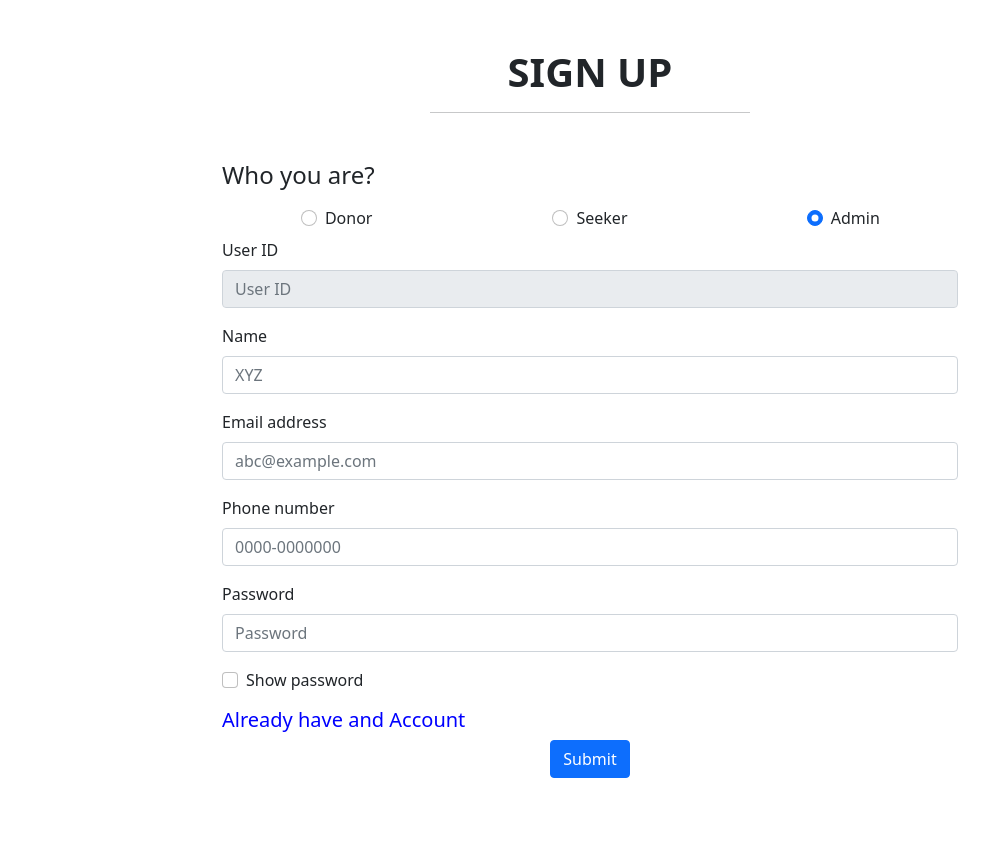
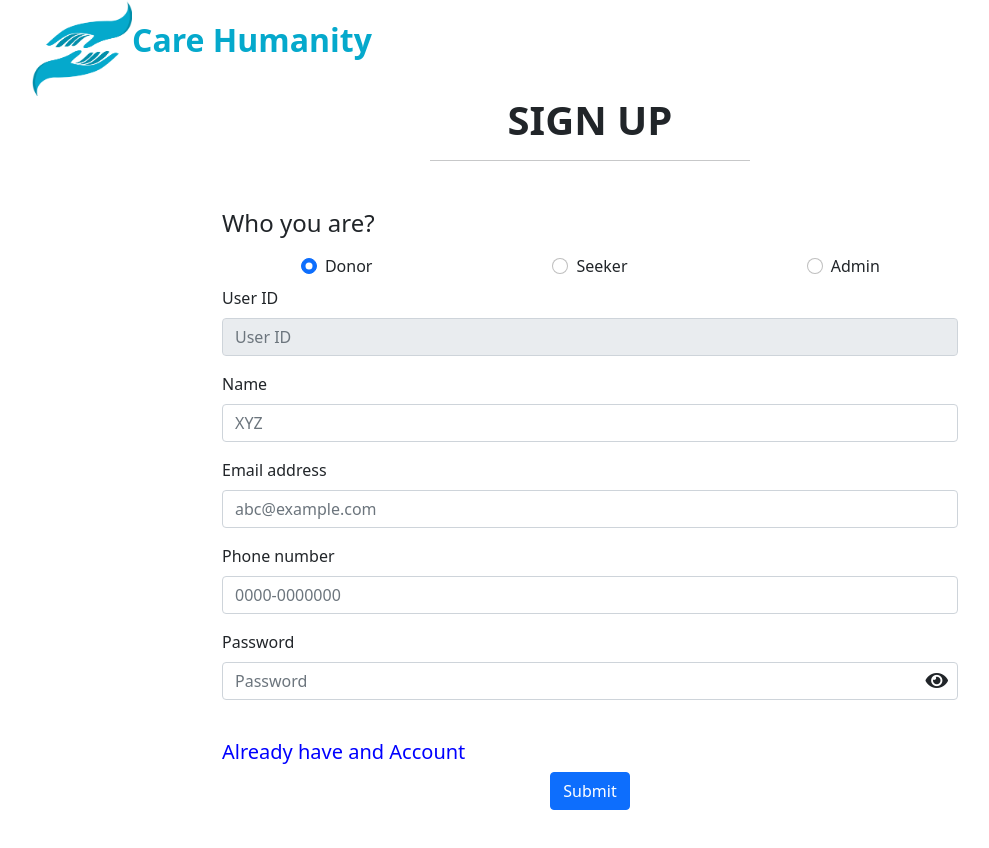
Before and after one commit to mumer29/Humanity-care, a React (Create React App) app in the folder save-wastage-food/: page /sign-up in a window 1280 px wide. Shown: the top 848 px of the page, without its empty margins (50-1039 px from the left). Before the commit the page ends 826 px from the top, so only its background shows below. Built offline with nearby package versions, Linux system fonts and the light colour scheme.

Commit message:
how and hide password

```diff
--- a/save-wastage-food/src/components/registrationForm/SignIn.js
+++ b/save-wastage-food/src/components/registrationForm/SignIn.js
@@ -1,4 +1,5 @@
-import React, { useEffect, useState } from 'react';
+import React, { useState } from 'react';
+import './sign.css'
 import { useNavigate } from "react-router-dom";
 import { toast } from 'react-toastify'
 import { firestore } from "../../firebase";
@@ -52,13 +53,16 @@ function SignIn() {
         navigate("/sign-up")
 
     }
-    function showHidePassword(e) {
-        const checked = e.target.checked;
-        if (checked) {
-            setPassword(false)
-        } else {
-            setPassword(true)
-        }
+    function showPassword() {
+        setPassword(false)
+        document.getElementById("show").style.display = "none";
+        document.getElementById("hide").style.display = "table";
+
+    }
+    function hidePassword() {
+        setPassword(true)
+        document.getElementById("show").style.display = "table";
+        document.getElementById("hide").style.display = "none";
     }
     function designation(e) {
         const userValue = e.target.value;
@@ -71,8 +75,30 @@ function SignIn() {
         }
     }
 
+
     return (
-        <section className="main-about-heading mt-5 ">
+        <section className="main-about-heading  ">
+            <div className="container">
+                <div className="row">
+                    <div className="col">
+                        <img
+                            style={{
+                                width: "100px",
+                                display: "inline"
+                            }}
+                            src="logo/blueLogo.png"
+                            alt="logo"
+                        />
+                        <h2
+                            style={{
+                                display: "inline",
+                                color: "#05a9cc",
+                                fontWeight: "bold"
+                            }}
+                        >Care Humanity</h2>
+                    </div>
+                </div>
+            </div>
             <div className="text-center">
                 <h1 className="display-6 fw-bold text-uppercase">Sign in</h1>
                 <hr className="w-25 mx-auto " />
@@ -80,7 +106,11 @@ function SignIn() {
             <div className="container my-5">
                 <div className="row">
                     <div className="col-xxl-8 col-10 col-md-8 mx-auto  ">
-                        <form autoComplete="on" id="loginForm" method='POST'>
+                        <form
+                            autoComplete="off"
+                            id="loginForm"
+                            method='POST'
+                            onSubmit={postData}>
                             <div>
                                 <h4>
                                     Who you are?
@@ -97,6 +127,9 @@ function SignIn() {
                                         type="radio"
                                         name="flexRadioDefault"
                                         id="flexRadioDefault1"
+                                        defaultChecked
+
+
                                     />
                                     <label className="form-check-label" htmlFor="flexRadioDefault1">
                                         Donor
@@ -112,6 +145,8 @@ function SignIn() {
                                         type="radio"
                                         name="flexRadioDefault"
                                         id="flexRadioDefault2"
+
+
                                     />
                                     <label className="form-check-label" htmlFor="flexRadioDefault2">
                                         Seeker
@@ -127,7 +162,9 @@ function SignIn() {
                                         type="radio"
                                         name="flexRadioDefault"
                                         id="flexRadioDefault3"
-                                        defaultChecked
+
+
+
                                     />
                                     <label className="form-check-label" htmlFor="flexRadioDefault3">
                                         Admin
@@ -145,6 +182,7 @@ function SignIn() {
                                     onChange={getUserData}
                                     className="form-control"
                                     placeholder="abc@example.com"
+                                    required
                                 />
                             </div>
 
@@ -159,9 +197,20 @@ function SignIn() {
                                     onChange={getUserData}
                                     className="form-control"
                                     placeholder="Password"
+                                    required
+
                                 />
+                                <i className="fas fa-eye visible"
+                                    id='show'
+                                    onClick={showPassword}
+                                ></i>
+                                <i class="fas fa-eye-slash visible"
+                                    id="hide"
+                                    onClick={hidePassword}
+                                    style={{ display: "none" }}
+                                ></i>
                             </div>
-                            <div className="mb-3 form-check">
+                            {/* <div className="mb-3 form-check">
                                 <input
                                     type="checkbox"
                                     className="form-check-input"
@@ -173,7 +222,7 @@ function SignIn() {
                                 <label className="form-check-label" htmlFor="exampleCheck1">
                                     Show password
                                 </label>
-                            </div>
+                            </div> */}
 
                             <div className="h5">
                                 <a style={{ color: "blue", cursor: "pointer" }}
@@ -184,7 +233,7 @@ function SignIn() {
                                 <button
                                     type="submit"
                                     className="btn btn-primary "
-                                    onClick={postData}
+                                // onClick={postData}
                                 >Submit</button>
                             </div>
                         </form>
--- a/save-wastage-food/src/components/registrationForm/SignUp.js
+++ b/save-wastage-food/src/components/registrationForm/SignUp.js
@@ -1,4 +1,5 @@
-import React, { useState } from 'react'
+import React, { useState } from 'react';
+import './sign.css'
 import { useNavigate } from "react-router-dom";
 import { toast } from 'react-toastify'
 import firebase from "../../firebase";
@@ -38,16 +39,27 @@ function SignUp() {
         navigate("/sign-in")
 
     }
-    function showHidePassword(e) {
-        const checked = e.target.checked;
-        if (checked) {
-            setPassword(false)
-        } else {
-            setPassword(true)
-        }
+    // function showHidePassword(e) {
+    //     const checked = e.target.checked;
+    //     if (checked) {
+    //         setPassword(false)
+    //     } else {
+    //         setPassword(true)
+    //     }
+    // }
+    function showPassword() {
+        setPassword(false)
+         document.getElementById("show").style.display="none";
+         document.getElementById("hide").style.display="table";
+
+    }
+    function hidePassword(){
+        setPassword(true)
+        document.getElementById("show").style.display="table";
+        document.getElementById("hide").style.display="none";
     }
 
-    let s4 = () => {
+    let uniqueIdGenerator = () => {
         return Math.floor((1 + Math.random()) * 0x10000)
             .toString(16)
             .substring(1);
@@ -58,22 +70,22 @@ function SignUp() {
         let userData = document.getElementById("userID");
         const userValue = e.target.value;
         if (userValue === "donor") {
-            let result = s4()
-            let userdesi = "D-"
-            let final = userdesi.concat(result)
+            let result = uniqueIdGenerator()
+            let userdezi = "D-"
+            let final = userdezi.concat(result)
             userData.value = final
             user.uid = final
 
         } else if (userValue === "seeker") {
-            let result = s4()
-            let userdesi = "S-"
-            let final = userdesi.concat(result)
+            let result = uniqueIdGenerator()
+            let userdezi = "S-"
+            let final = userdezi.concat(result)
             userData.value = final
             user.uid = final
 
         }
         else {
-            let result = s4()
+            let result = uniqueIdGenerator()
             let userdesi = "A-"
             let final = userdesi.concat(result)
             userData.value = final
@@ -83,7 +95,28 @@ function SignUp() {
     }
 
     return (
-        <section className="main-about-heading mt-5 ">
+        <section className="main-about-heading  ">
+            <div className="container">
+                <div className="row">
+                    <div className="col">
+                        <img
+                            style={{
+                                width: "100px",
+                                display: "inline"
+                            }}
+                            src="logo/blueLogo.png"
+                            alt="logo"
+                        />
+                        <h2
+                            style={{
+                                display: "inline",
+                                color: "#05a9cc",
+                                fontWeight: "bold"
+                            }}
+                        >Care Humanity</h2>
+                    </div>
+                </div>
+            </div>
             <div className="text-center">
                 <h1 className="display-6 fw-bold text-uppercase">sign up</h1>
                 <hr className="w-25 mx-auto " />
@@ -93,8 +126,10 @@ function SignUp() {
                     <div className="col-xxl-8 col-10 col-md-8 mx-auto  ">
                         <form
                             method='POST'
-                            autoComplete="on"
-                            id="signUpForm">
+                            autoComplete="off"
+                            id="signUpForm"
+                            onSubmit={postData}
+                        >
                             <div>
                                 <h4>
                                     Who you are?
@@ -111,6 +146,7 @@ function SignUp() {
                                         type="radio"
                                         name="flexRadioDefault"
                                         id="flexRadioDefault1"
+                                        defaultChecked
                                     />
                                     <label className="form-check-label" htmlFor="flexRadioDefault1">
                                         Donor
@@ -141,7 +177,7 @@ function SignUp() {
                                         type="radio"
                                         name="flexRadioDefault"
                                         id="flexRadioDefault3"
-                                        defaultChecked
+
                                     />
                                     <label className="form-check-label" htmlFor="flexRadioDefault3">
                                         Admin
@@ -172,6 +208,7 @@ function SignUp() {
                                     type="text"
                                     className="form-control"
                                     placeholder="XYZ"
+                                    required
                                 />
                             </div>
                             <div className="mb-3">
@@ -183,6 +220,7 @@ function SignUp() {
                                     type="email"
                                     className="form-control"
                                     placeholder="abc@example.com"
+                                    required
                                 />
                             </div>
 
@@ -195,6 +233,7 @@ function SignUp() {
                                     type="number"
                                     className="form-control"
                                     placeholder="0000-0000000"
+                                    required
 
                                 />
                             </div>
@@ -208,10 +247,21 @@ function SignUp() {
                                     id="password"
                                     type={password ? "password" : "text"}
                                     className="form-control"
-                                    placeholder="Password" />
+                                    placeholder="Password"
+                                    required
+                                />
+                                  <i className="fas fa-eye visible"
+                                    id='show'
+                                    onClick={showPassword}
+                                ></i>
+                                <i class="fas fa-eye-slash visible"
+                                    id="hide"
+                                    onClick={hidePassword}
+                                    style={{ display: "none" }}
+                                ></i>
 
                             </div>
-                            <div className="mb-3 form-check">
+                            {/* <div className="mb-3 form-check">
                                 <input
                                     type="checkbox"
                                     className="form-check-input"
@@ -223,7 +273,7 @@ function SignUp() {
                                 <label className="form-check-label" htmlFor="exampleCheck1">
                                     Show password
                                 </label>
-                            </div>
+                            </div> */}
                             <div className="h5 ">
                                 <a style={{ color: "blue", cursor: "pointer" }}
                                     onClick={registration}>
@@ -234,7 +284,7 @@ function SignUp() {
                                 <button
                                     type="submit"
                                     className="btn btn-primary"
-                                    onClick={postData}
+                                // onClick={postData}
                                 >Submit</button>
                             </div>
                         </form>
--- /dev/null
+++ b/save-wastage-food/src/components/registrationForm/sign.css
@@ -0,0 +1,17 @@
+.visible{
+    font-size: 20px;
+    right: 10px;
+    position: relative;
+    text-align: end;
+    width: 100%;
+    bottom: 30px;
+}
+
+/* .inVisible{
+    font-size: 20px;
+    right: 10px;
+    position: relative;
+    text-align: end;
+    width: 100%;
+    bottom: 30px;
+} */
```
